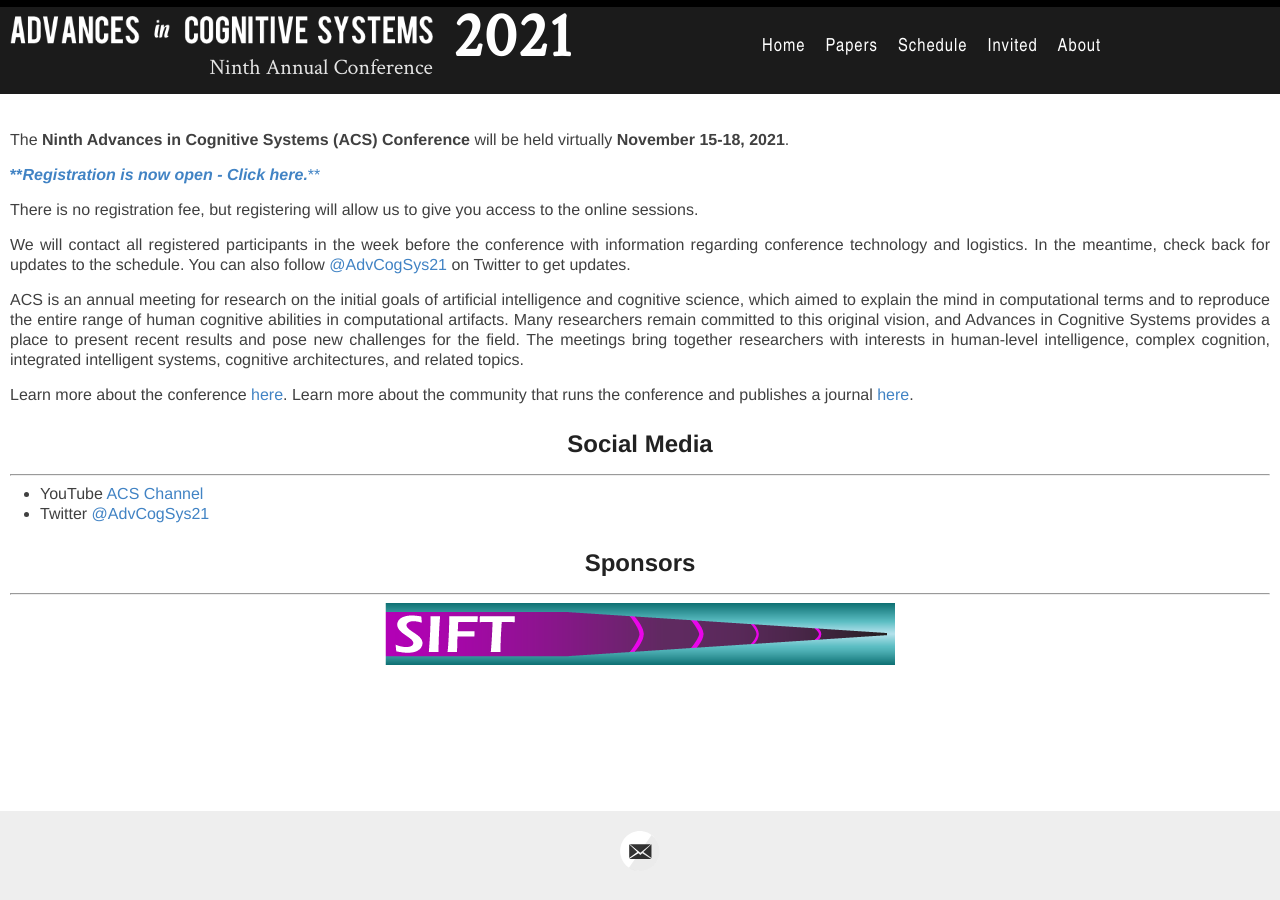
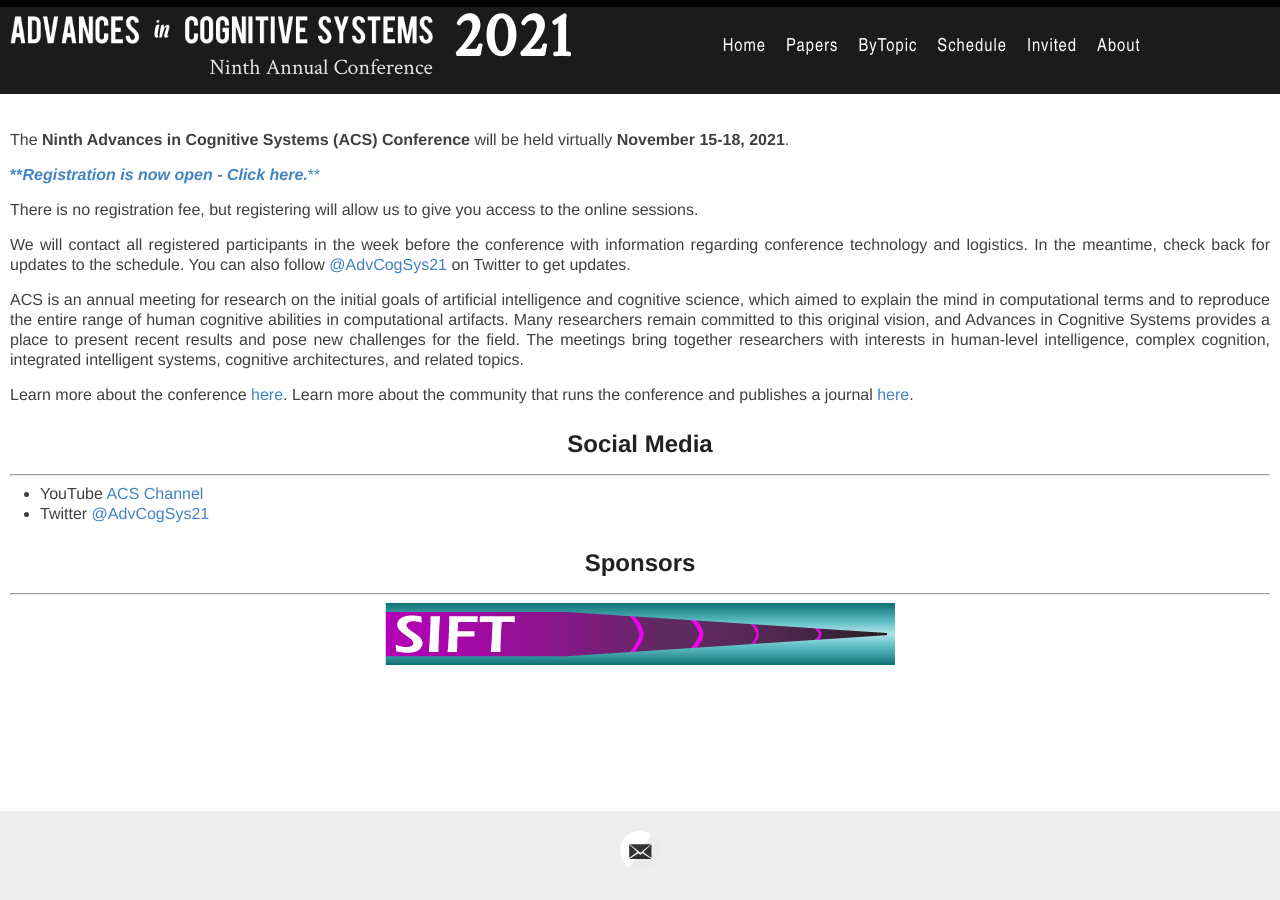
Before and after one commit to AdvancesInCognitiveSystems/acs2021, a Jekyll site: the page built from index.md, in a window 1280 px wide. Built offline with Jekyll 4.4.1, drawn with Linux system fonts in a browser that asks for light colours.

Commit message:
Add menu bar item for papers by topic.

```diff
--- a/_layouts/default.html
+++ b/_layouts/default.html
@@ -49,6 +49,7 @@
               <nav>
                 <a href="{{ site.baseurl }}/">Home</a>
                 <a href="{{ site.baseurl }}/papers">Papers</a>
+                <a href="{{ site.baseurl }}/papers-by-topic">ByTopic</a>
                 <a href="{{ site.baseurl }}/schedule">Schedule</a>
                 <a href="{{ site.baseurl }}/talks">Invited</a>
                 <a href="{{ site.baseurl }}/about">About</a>
```
